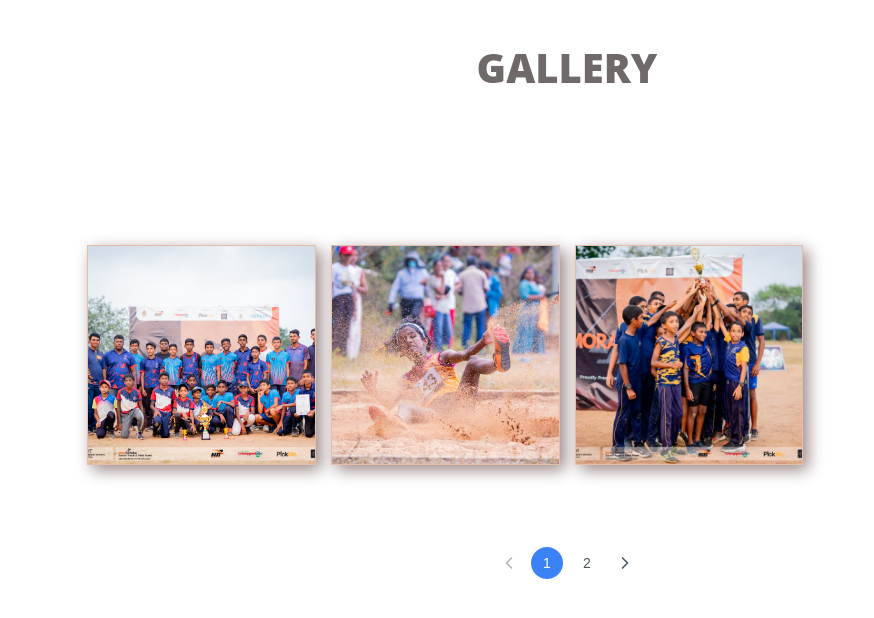
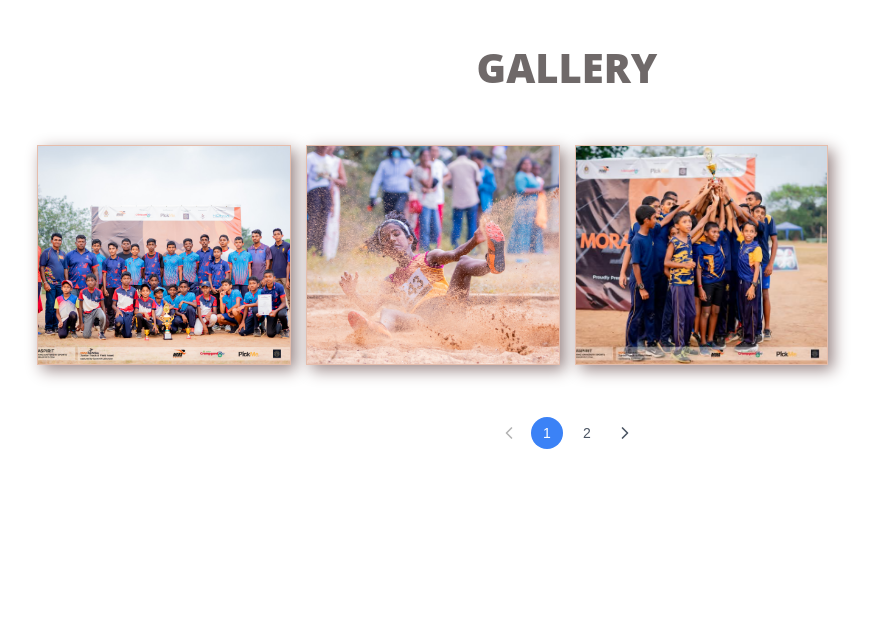
Before and after one commit to Ishari-28/AthleTech_frontend, a React (Vite) app: page /gallery in a window 1280 px wide. Shown: the top 618 px of the page, without its empty margins (73-947 px from the left). Built offline with nearby package versions, Linux system fonts and the light colour scheme.

Commit message:
Gallery page with pagination 1.0

```diff
--- a/src/styles/Gallery.css
+++ b/src/styles/Gallery.css
@@ -11,14 +11,14 @@ body {
 
   .GalleryPagetopic {
     text-align: center;
-    padding: 40px 20px;
+    padding: 40px 20px 5px;
 
   }
 
   .GalleryPagetopic h1 {
     margin-top: 0px;
     font-size: 40px;
-    margin-bottom: 20px;
+    margin-bottom: 5px;
     font-weight: 800;
     color: rgb(111, 105, 105);
   }
@@ -26,7 +26,6 @@ body {
   .gallery-main-container{
     justify-content: space-between;
     align-items: center;
-    padding: 20px;
     max-width: 1100px; /* Total width is around 1065px */
     margin: 0 auto;
   }
@@ -36,7 +35,7 @@ body {
     display: grid;
     grid-template-columns: repeat(auto-fill, minmax(220px, 1fr));
     gap: 15px;
-    padding: 50px;
+    padding: 20px;
     margin: 20px auto;
   }
 
```
